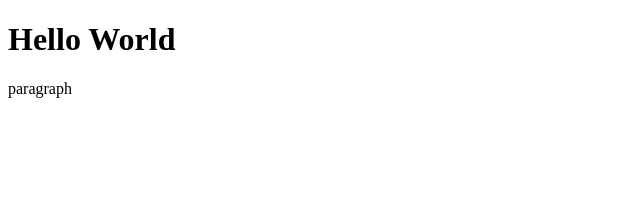
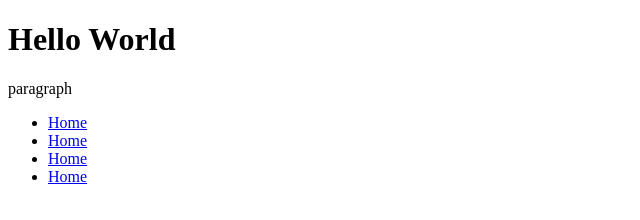
Before and after one commit to otabek024/github-learning, a plain HTML site: page index.html in a window 1280 px wide. Shown: the whole page, without its empty margins (0-640 px from the left). Drawn offline with Linux system fonts and the light colour scheme.

Commit message:
add new index.html

```diff
--- a/index.html
+++ b/index.html
@@ -12,6 +12,14 @@
     <p>
         paragraph
     </p>
+    <div class="container">
+        <ul>
+            <li><a href="#">Home</a></li>
+            <li><a href="#">Home</a></li>
+            <li><a href="#">Home</a></li>
+            <li><a href="#">Home</a></li>
+        </ul>
+    </div>
 
 
 <script src="./main.js"></script>
```
